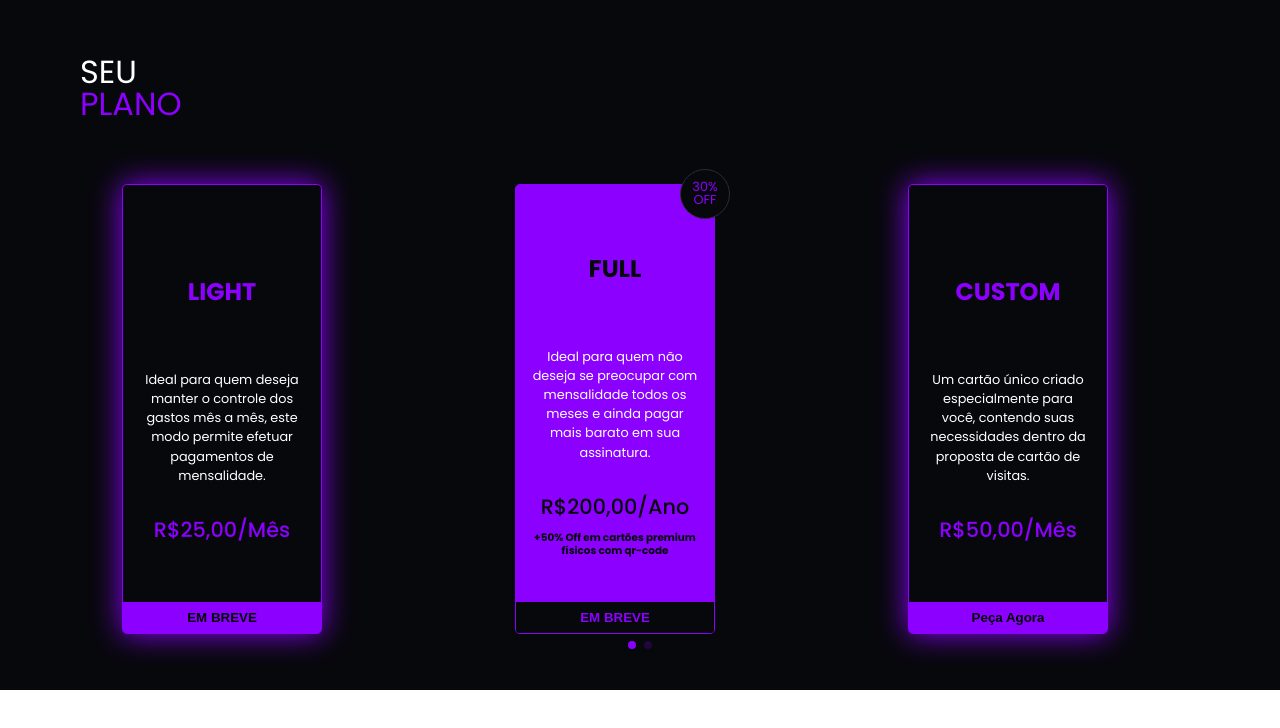
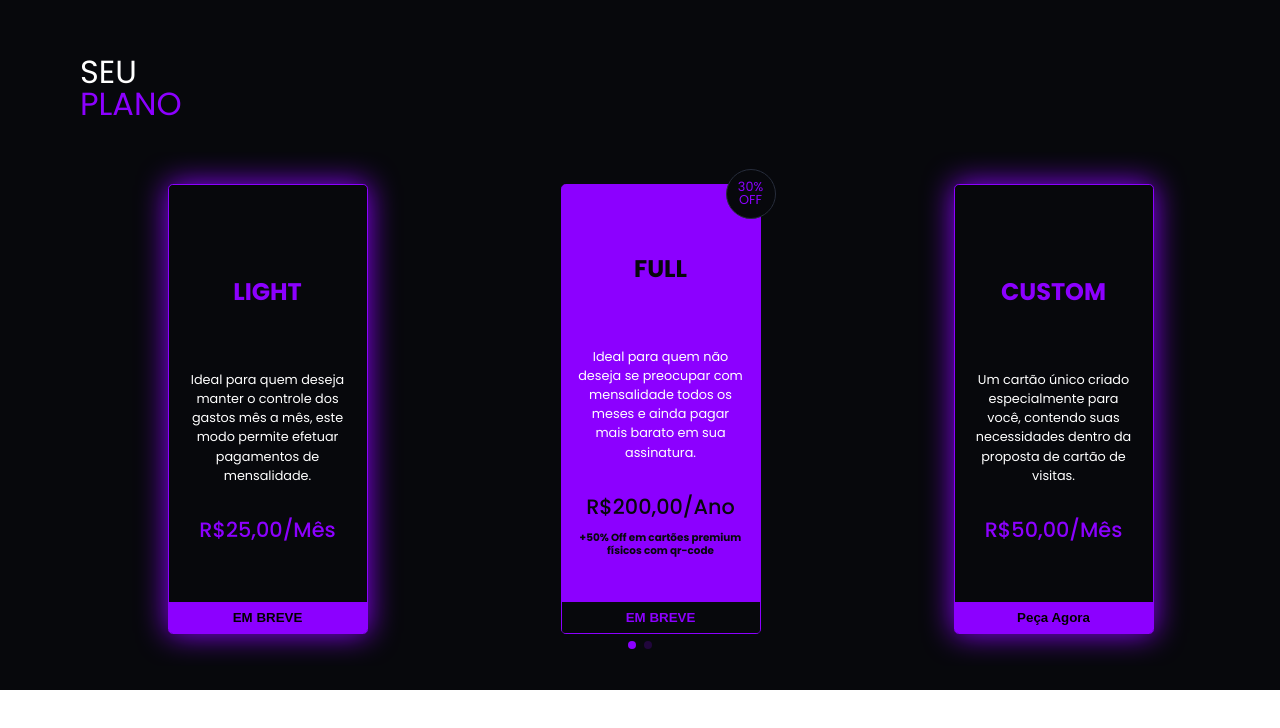
Before and after one commit to lcpsd/visitase7e, a Next.js app: page /LadingPage/components/PlansSection/Index in a window 1280 px wide. Shown: the top 728 px of the page. Built offline with nearby package versions, Linux system fonts and the light colour scheme.

Commit message:
plans section carousel bug fix

```diff
--- a/src/pages/LadingPage/components/PlansSection/Index.jsx
+++ b/src/pages/LadingPage/components/PlansSection/Index.jsx
@@ -23,7 +23,6 @@ export default function PlansSection(){
                     768: {
                       width: 768,
                       slidesPerView: 2,
-                      modules:[]
                     },
                   }}
                 pagination={{ clickable: true }}
--- a/src/pages/LadingPage/components/PlansSection/styles.js
+++ b/src/pages/LadingPage/components/PlansSection/styles.js
@@ -46,6 +46,11 @@ const styles = styled.section`
                 margin-top: 1rem;
                 background: var(--purple-100);
             }
+
+            .swiper-wrapper{
+                justify-content: flex-start;
+            }
+
         }
 
         .planCard{
```
